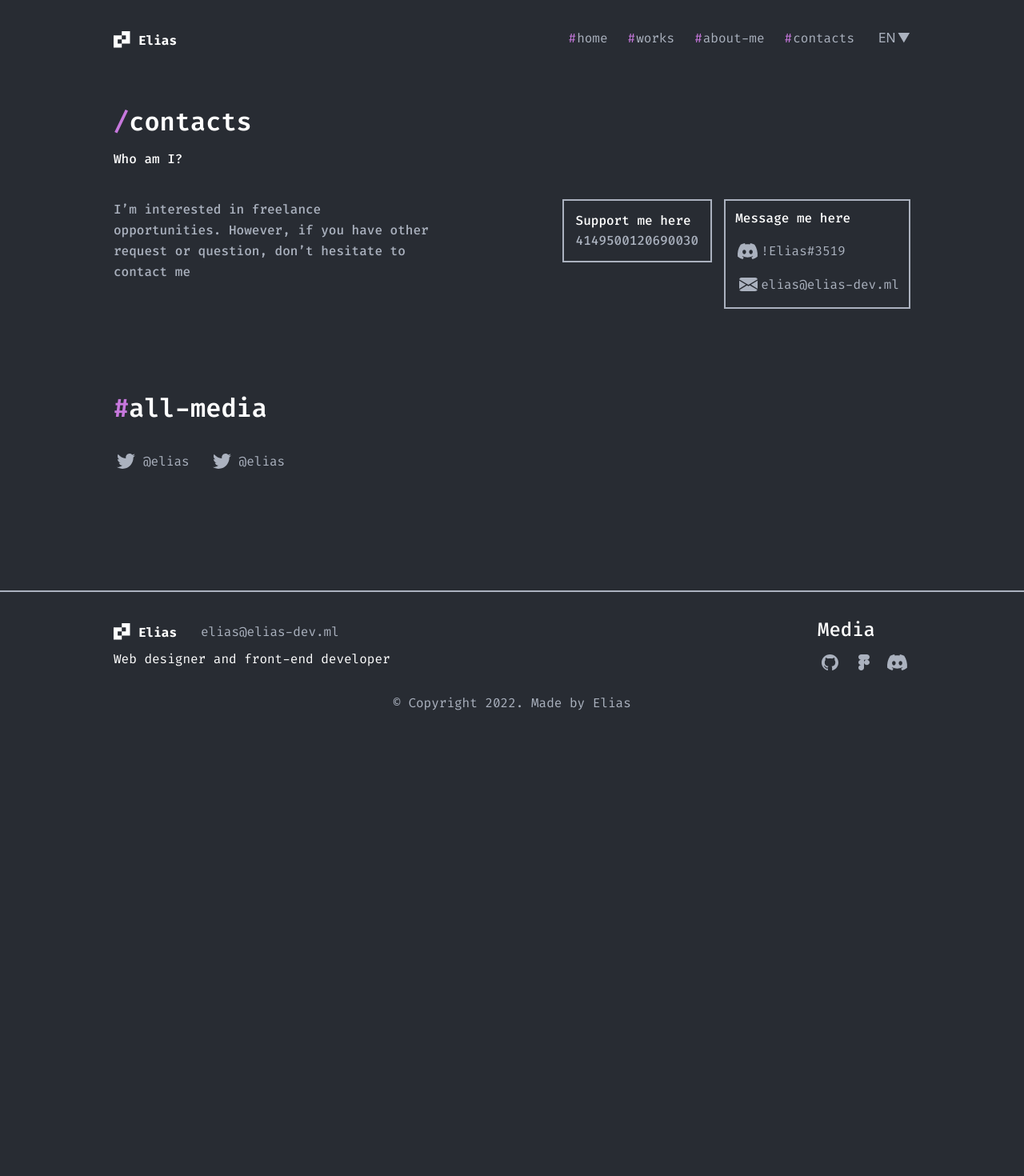
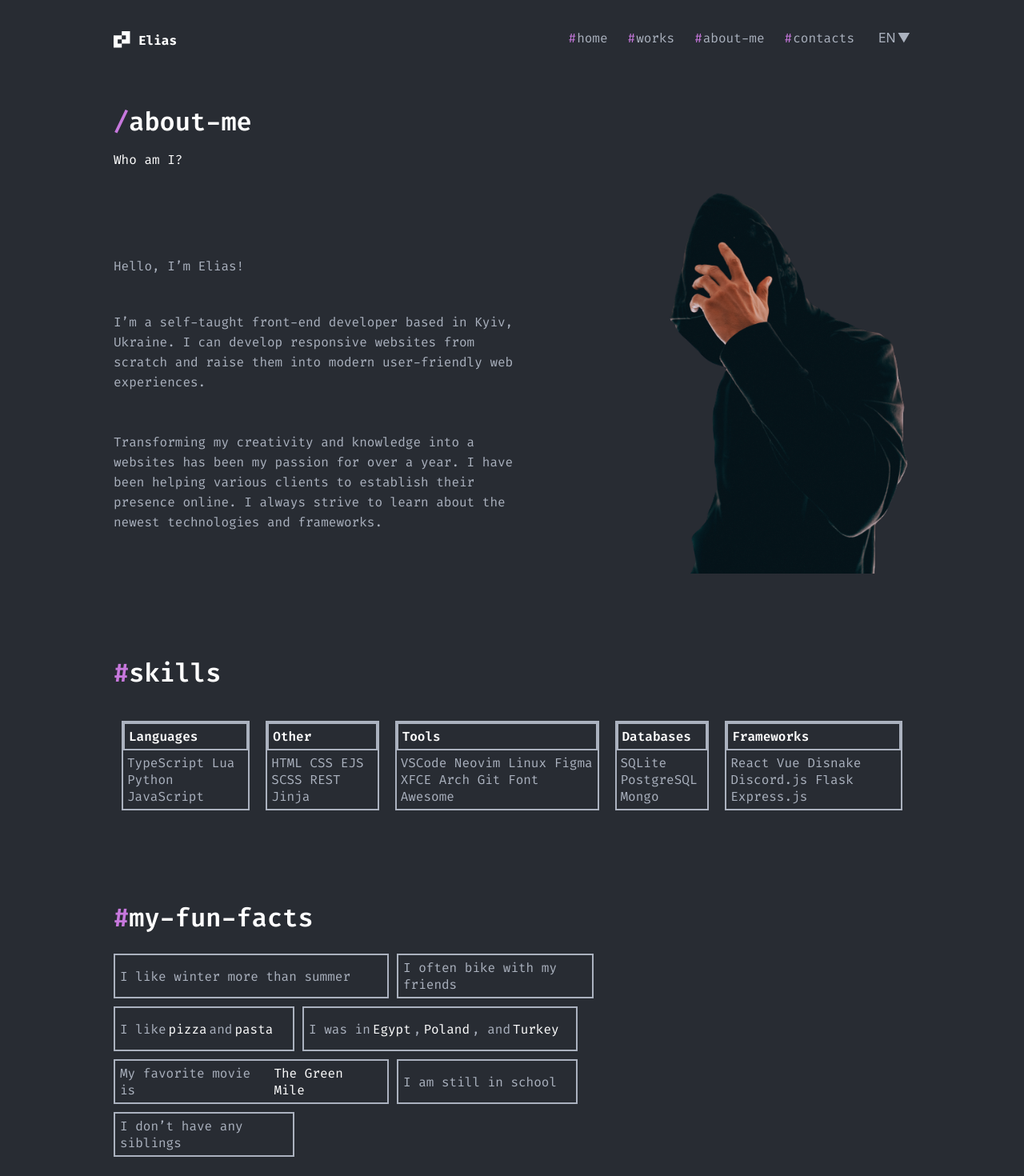
Before and after one commit to 89811421793/portfolio, a React app: page / in a window 1280 px wide. Shown: the top 1470 px of the page at 80% size. Before the commit the page ends 921 px from the top, so only its background shows below. Built offline with nearby package versions, Linux system fonts and the light colour scheme.

Commit message:
шрифты

```diff
--- a/src/App.tsx
+++ b/src/App.tsx
@@ -1,6 +1,7 @@
 import "./App.css";
-import { Contacts } from "./pages/contactspage/layout/sections/contacts/Contacts";
-import { AllMedia } from "./pages/contactspage/layout/sections/mediasection/AllMedia";
+import { AboutInfo } from "./pages/aboutpage/layout/sections/aboutinfo/AboutInfo";
+import { MyFunFacts } from "./pages/aboutpage/layout/sections/myfunfacts/MyFunFacts";
+import { Skills } from "./pages/aboutpage/layout/sections/skills/Skills";
 
 
 // import { Main } from "./pages/homepage/layout/sections/main/Main";
@@ -19,8 +20,9 @@ function App() {
       <Skills/>
       <About/>
       <Contacts/> */}
-<Contacts/>
-<AllMedia/>
+<AboutInfo/>
+<Skills/>
+<MyFunFacts/>
 
     </div>
   );
--- a/src/pages/aboutpage/layout/sections/aboutinfo/AboutInfo.tsx
+++ b/src/pages/aboutpage/layout/sections/aboutinfo/AboutInfo.tsx
@@ -41,7 +41,7 @@ const StyledAbout = styled.section``;
 const AboutWrapper = styled.div`
   display: grid;
   grid-template-columns: 1fr auto;
-  gap: 20px; /* Оставим отступ между колонками как в примере */
+  gap: 20px;
 `;
 
 const InfoWrapper = styled.div`
@@ -50,16 +50,24 @@ const InfoWrapper = styled.div`
   justify-content: space-between;
   height: 507px;
   color: ${theme.colors.borderColor};
-  padding: 10px 0 50px 0; /* Оставим нижний отступ как в примере */
+  padding: 10px 0 50px 0;
   max-width: 515px;
 `;
 
 const Name = styled.span`
-  margin-top: 100px; /* Оставляем верхний отступ как в примере */
-  margin-bottom: 45px; /* Оставляем нижний отступ как в примере */
+  font-family: Fira Code;
+  font-weight: 400;
+  font-size: 16px;
+  line-height: 25px;
+  margin-top: 100px;
+  margin-bottom: 45px;
 `;
 
 const AboutText = styled.p`
+  font-family: Fira Code;
+  font-weight: 400;
+  font-size: 16px;
+  line-height: 25px;
   max-width: 515px;
   margin-bottom: 50px;
 `;
@@ -70,6 +78,10 @@ const AboutImage = styled.img`
 `;
 
 const WhoAmIText = styled.span`
+  font-family: Fira Code;
+  font-weight: 400;
+  font-size: 16px;
+  line-height: 21px;
   display: inline-block;
   margin-top: 17px;
 `;
--- a/src/pages/aboutpage/layout/sections/myfunfacts/MyFunFacts.tsx
+++ b/src/pages/aboutpage/layout/sections/myfunfacts/MyFunFacts.tsx
@@ -16,10 +16,13 @@ export const MyFunFacts: React.FC = () => {
           <Fact className="div1">I like winter more than summer</Fact>
           <Fact className="div2">I often bike with my friends</Fact>
           <Fact className="div3">
-            I like <FontHighLight>pizza</FontHighLight> and <FontHighLight>pasta</FontHighLight>
+            I like <FontHighLight>pizza</FontHighLight> and{" "}
+            <FontHighLight>pasta</FontHighLight>
           </Fact>
           <Fact className="div4">
-            I was in <FontHighLight>Egypt</FontHighLight>, <FontHighLight>Poland</FontHighLight>, and <FontHighLight>Turkey</FontHighLight>
+            I was in <FontHighLight>Egypt</FontHighLight>,{" "}
+            <FontHighLight>Poland</FontHighLight>, and{" "}
+            <FontHighLight>Turkey</FontHighLight>
           </Fact>
           <Fact className="div5">
             My favorite movie is <FontHighLight>The Green Mile</FontHighLight>
@@ -48,10 +51,14 @@ const FactsGrid = styled.div`
 `;
 
 const Fact = styled.span`
+  font-family: Fira Code;
+  font-weight: 400;
+  font-size: 16px;
+  line-height: 21px;
   border: 2px solid ${theme.colors.borderColor};
   display: flex;
   align-items: center;
-  padding: 5px 6px;
+  padding: 2px 6px;
   text-align: left;
   color: ${theme.colors.borderColor};
 
--- a/src/pages/aboutpage/layout/sections/skills/skill/Skill.tsx
+++ b/src/pages/aboutpage/layout/sections/skills/skill/Skill.tsx
@@ -22,11 +22,19 @@ const SkillBox = styled.div`
   margin: 10px;
 `;
 const SkillTitle = styled.h3`
+  font-family: Fira Code;
+  font-weight: 600;
+  font-size: 16px;
+  line-height: 21px;
   color: #fff;
   border: 2px solid ${theme.colors.borderColor};
   padding: 5px;
 `;
 const StyledSkill = styled.div`
+  font-family: Fira Code;
+  font-weight: 400;
+  font-size: 16px;
+  line-height: 21px;
   color: ${theme.colors.borderColor};
   font-weight: 400;
   padding: 5px;
```
